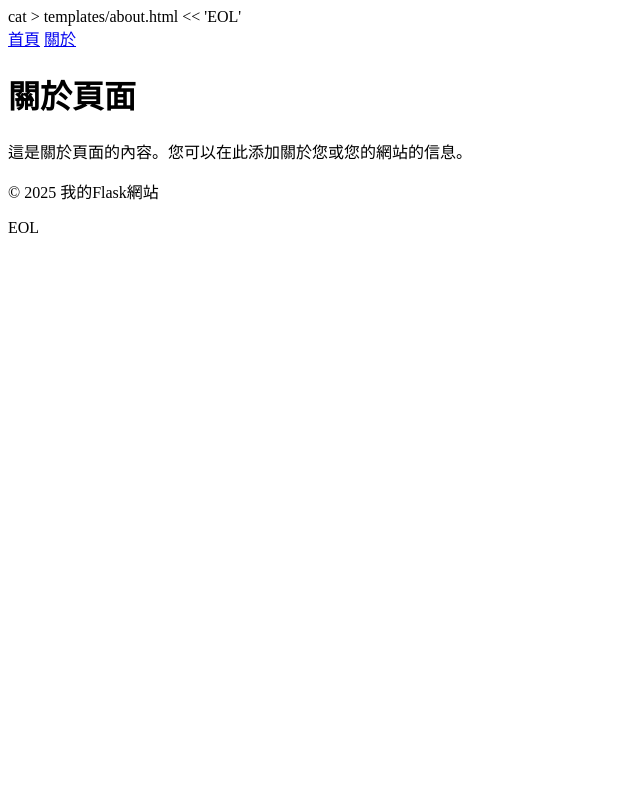
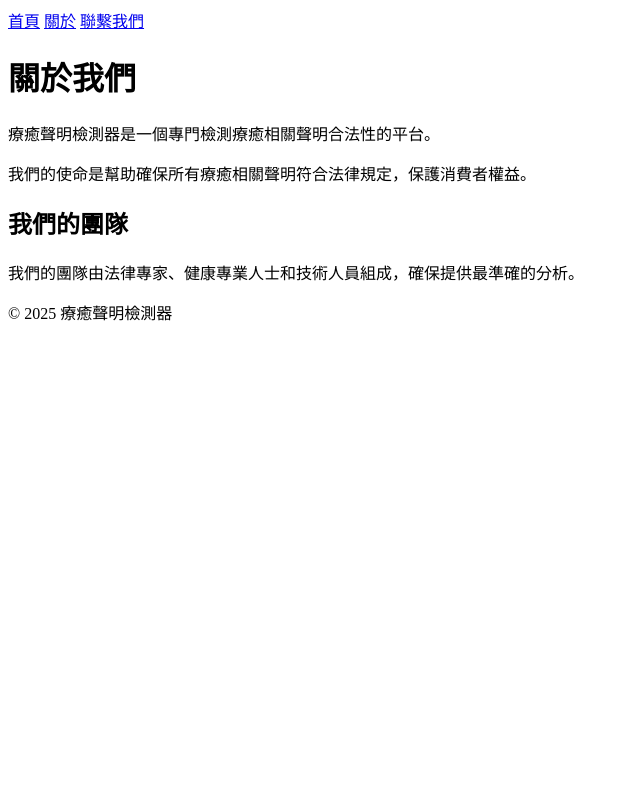
Before and after one commit to wenchun84/therapy-claim-detector, a Flask app: page /about in a window 1280 px wide. Shown: the whole page, without its empty margins (0-640 px from the left). Run offline with Flask 2, Linux system fonts and the light colour scheme.

Commit message:
Update about.html

```diff
--- a/templates/templates/about.html
+++ b/templates/templates/about.html
@@ -1,4 +1,3 @@
-cat > templates/about.html << 'EOL'
 <!DOCTYPE html>
 <html>
 <head>
@@ -10,15 +9,18 @@ cat > templates/about.html << 'EOL'
         <nav>
             <a href="/">首頁</a>
             <a href="/about">關於</a>
+            <a href="/contact">聯繫我們</a>
         </nav>
     </header>
     <main>
-        <h1>關於頁面</h1>
-        <p>這是關於頁面的內容。您可以在此添加關於您或您的網站的信息。</p>
+        <h1>關於我們</h1>
+        <p>療癒聲明檢測器是一個專門檢測療癒相關聲明合法性的平台。</p>
+        <p>我們的使命是幫助確保所有療癒相關聲明符合法律規定，保護消費者權益。</p>
+        <h2>我們的團隊</h2>
+        <p>我們的團隊由法律專家、健康專業人士和技術人員組成，確保提供最準確的分析。</p>
     </main>
     <footer>
-        <p>&copy; 2025 我的Flask網站</p>
+        <p>&copy; 2025 療癒聲明檢測器</p>
     </footer>
 </body>
 </html>
-EOL
```
